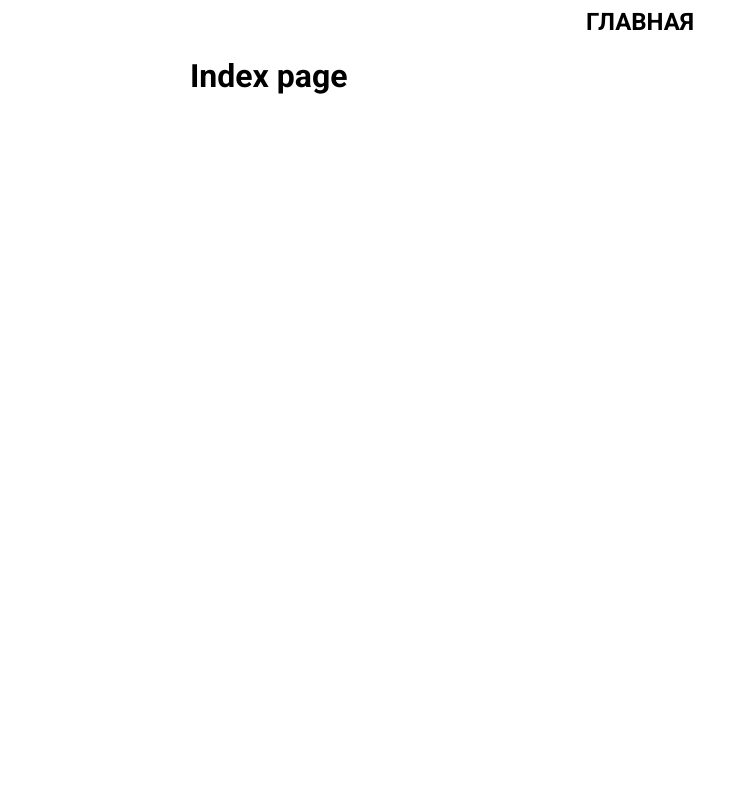
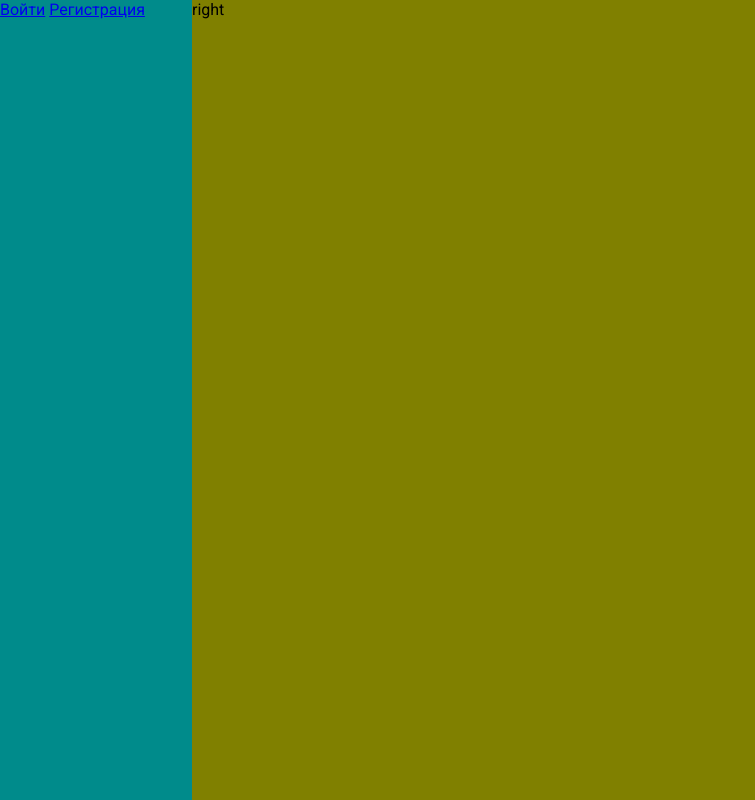
Before and after one commit to Igoren007/MyToDoList, a Django app: page / in a window 1280 px wide. Shown: the whole page, without its empty margins (0-755 px from the left). Run offline with Django 4.2, Linux system fonts and the light colour scheme.

Commit message:
changes in base.html

```diff
--- a/ToDo/static/ToDo/css/style.css
+++ b/ToDo/static/ToDo/css/style.css
@@ -1,5 +1,9 @@
 html {
     font-family: 'Roboto', sans-serif;
+}
+
+body {
+    margin: 0;
 }
 
 .container {
@@ -21,3 +25,19 @@ html {
     text-transform: uppercase;
     font-weight: bold;
 }
+
+.main {
+    display: flex;
+}
+
+.leftbar {
+    width: 15%;
+    background-color: darkcyan;
+    height: 100vh;
+}
+
+.rightbar {
+    width: 85%;
+    background-color: olive;
+    height: 100vh;
+}
--- a/ToDo/templates/ToDo/base.html
+++ b/ToDo/templates/ToDo/base.html
@@ -10,16 +10,27 @@
     <link href="https://fonts.googleapis.com/css2?family=Roboto:ital,wght@0,300;0,400;0,500;0,700;1,400;1,500&display=swap" rel="stylesheet">
     <link rel="stylesheet" href="{% static 'ToDo/css/style.css' %}">
 </head>
+
 <body>
 
-<div class="container">
+<!-- <div class="container">
     <div class="nav">
         <a href="{% url 'index' %}">Главная</a>
     </div>
 
-{% block content %}
-{% endblock %}
+    {% block content %}
+    {% endblock %}
+</div> -->
 
-</div>
+    <div class="main">
+        <div  class="leftbar">
+            <div class="login">
+                <a href="{% url 'index' %}">Войти</a>
+                <a href="{% url 'index' %}">Регистрация</a>
+            </div>
+        </div>
+        <div  class="rightbar">right</div>
+    </div>
+
 </body>
 </html>
```
